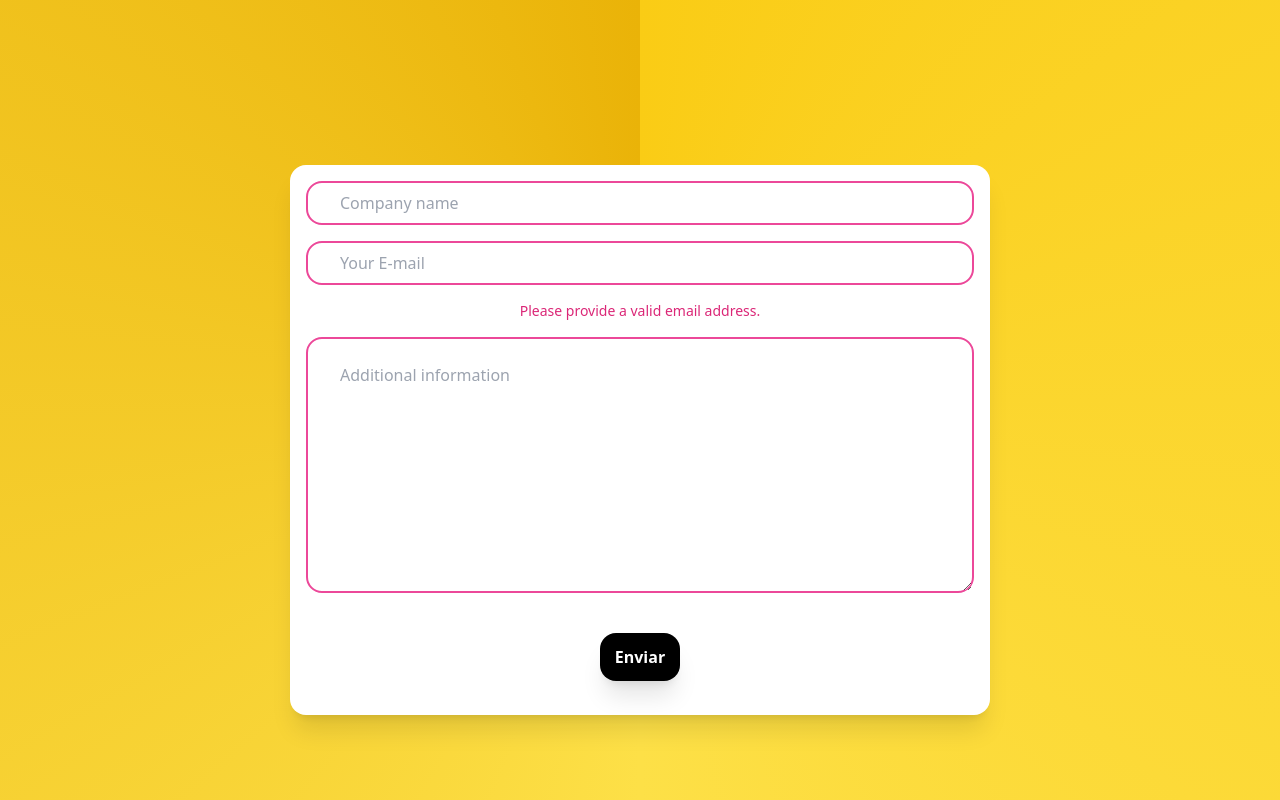
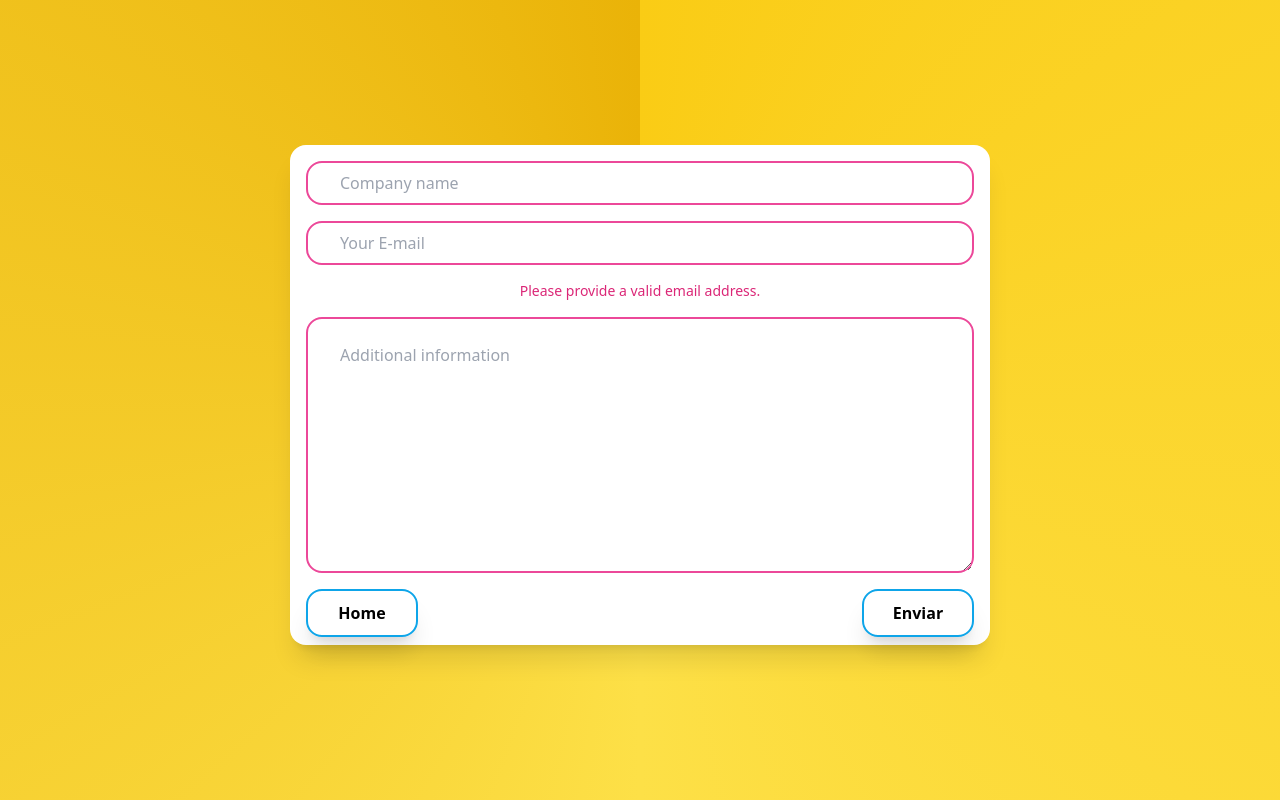
Before and after one commit to DovahKiinCat/SimpleSlideView, a Next.js app: page /email/contactus in a window 1280 px wide. Built offline with nearby package versions, Linux system fonts and the light colour scheme.

Commit message:
form test

```diff
--- a/pages/email/contactus.tsx
+++ b/pages/email/contactus.tsx
@@ -1,5 +1,7 @@
 import Layout from "layout/layout"
 import { useForm, ValidationError } from "@formspree/react"
+import Typewriter from "typewriter-effect"
+import Link from "next/link"
 
 export default function ContactForm() {
 
@@ -7,7 +9,21 @@ export default function ContactForm() {
 
     if (state.succeeded) {
         return (
-            <p className="flex flex-col justify-center text-center h-screen w-full text-white font-bold text-4xl">Obrigado por entrar em contato!</p>
+            <>
+            <p className="flex flex-col justify-center text-center h-screen w-full text-white font-bold text-4xl">
+                <Typewriter
+                    options={{
+                        strings: ["Obrigado por entrar em contato!"],
+                        autoStart: true,
+                        loop: false,
+                        delay: 10,
+                        deleteSpeed: 100,
+                    }}
+                />
+            </p>
+            <Link href={"../"}>
+            </Link>
+            </>
         )
     }
 
@@ -20,7 +36,7 @@ export default function ContactForm() {
         <section className="flex-1 flex flex-col justify-center h-screen w-full">
 
             <section className="mx-auto">
-                <section className="relative bg-white w-[350px] h-[450px] rounded-2xl shadow-xl sm:w-[700px] sm:h-[550px]">
+                <section className="relative bg-white w-[350px] h-[500px] rounded-2xl shadow-xl top-[-25px] lg:w-[700px] lg:h-[500px] lg:top-[-45px]">
                     <form onSubmit={handleSubmit} className="flex flex-col gap-4 mt-16 p-4 lg:mt-20 min-w-full lg:min-w-[500px]">
                         <input
                             id="companyName"
@@ -89,10 +105,18 @@ export default function ContactForm() {
                             errors={state.errors}
                         />
 
-                    <section className="text-center p-6 lg:p-6">
-                        <button type="submit" disabled={state.submitting} className="relative bg-black text-white font-bold rounded-2 shadow-xl rounded-2xl w-20 h-12">
+                    <section className="flex justify-between text-center p-0 lg:p-0">
+                        <Link href={"../"}>
+                            <button className="relative text-black border-2 border-sky-500 font-bold rounded-2 shadow-xl rounded-2xl w-28 h-12">
+                                Home
+                            </button>
+                        </Link>
+
+
+                        <button type="submit" disabled={state.submitting} className="relative text-black border-2 border-sky-500 font-bold rounded-2 shadow-xl rounded-2xl w-28 h-12">
                             Enviar
                         </button>
+
                     </section>
 
                     </form>
```
